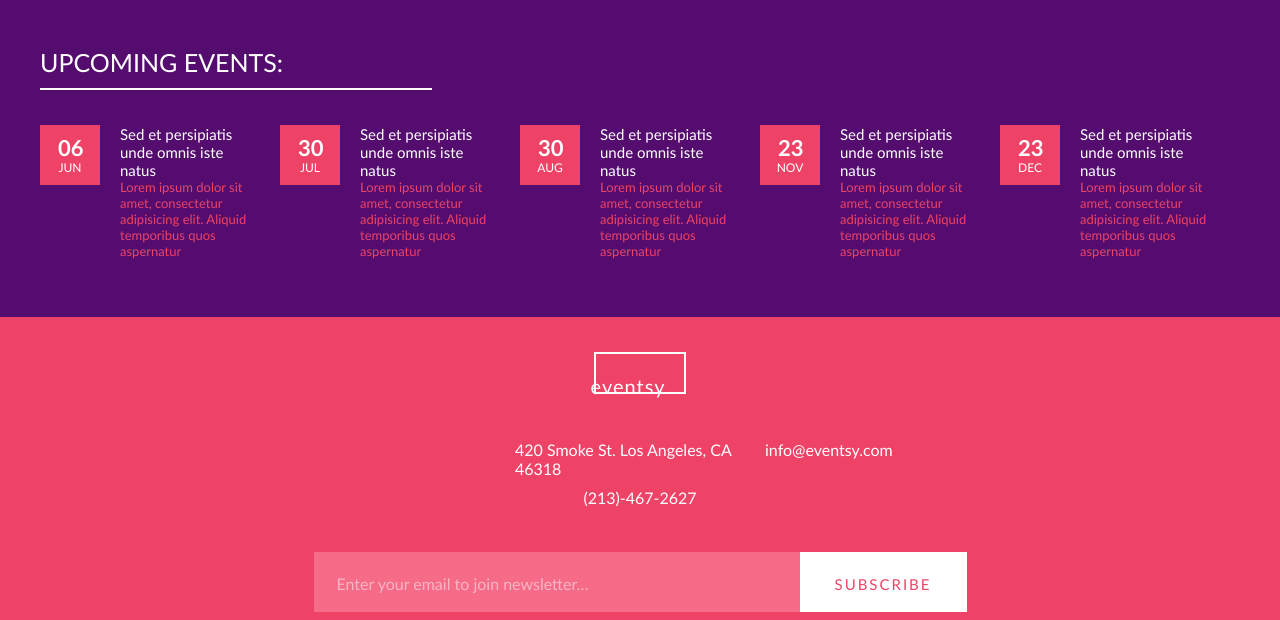
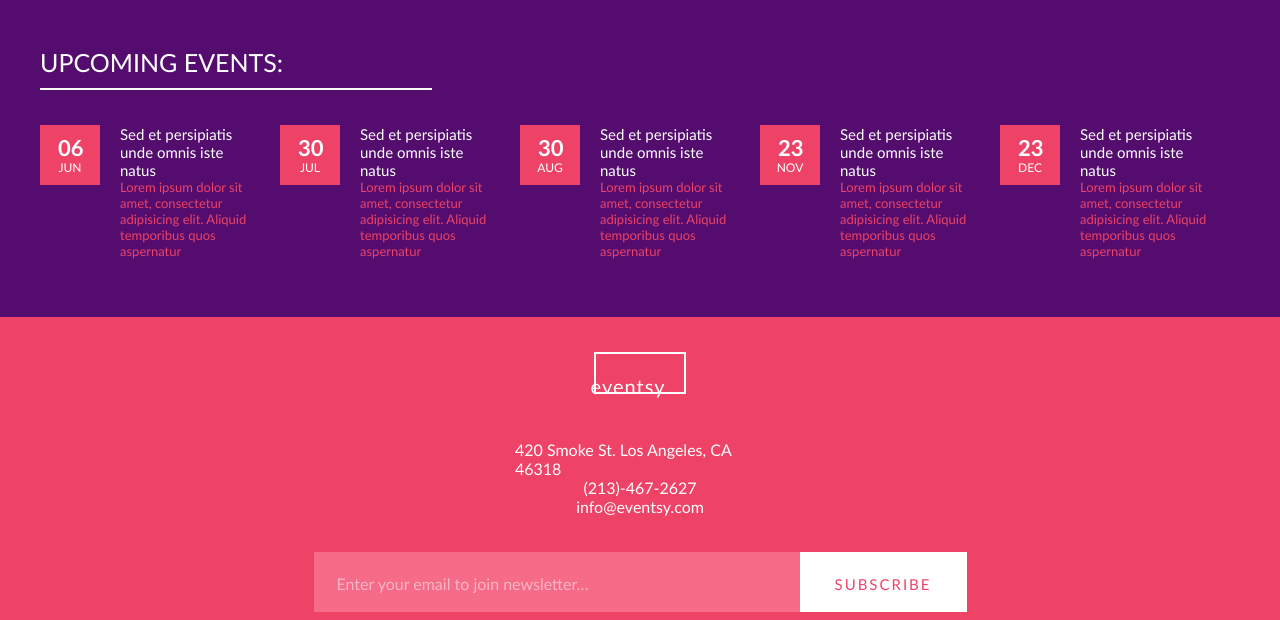
Before and after one commit to Woody601/i215-final-project, a plain HTML site: page final-project/index.html in a window 1280 px wide. Shown: the part 803-1423 px from the top of the page. Drawn offline with Linux system fonts and the light colour scheme; a web font is replaced by a local one.

Commit message:
Update styles.css

```diff
--- a/final-project/css/styles.css
+++ b/final-project/css/styles.css
@@ -1191,8 +1191,6 @@ footer .contact-info {
   -webkit-box-direction: normal;
       -ms-flex-direction: column;
           flex-direction: column;
-  -ms-flex-wrap: wrap;
-      flex-wrap: wrap;
   -webkit-box-align: center;
       -ms-flex-align: center;
           align-items: center;
```
